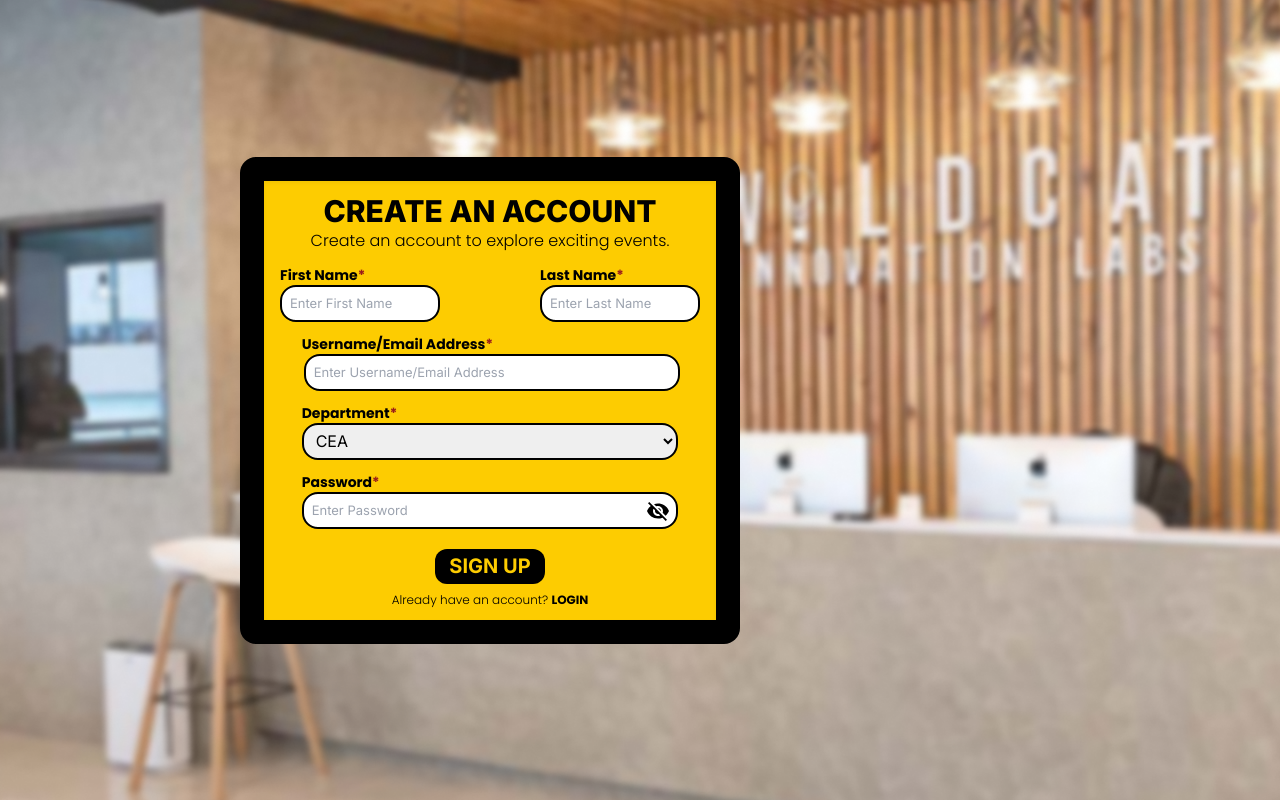
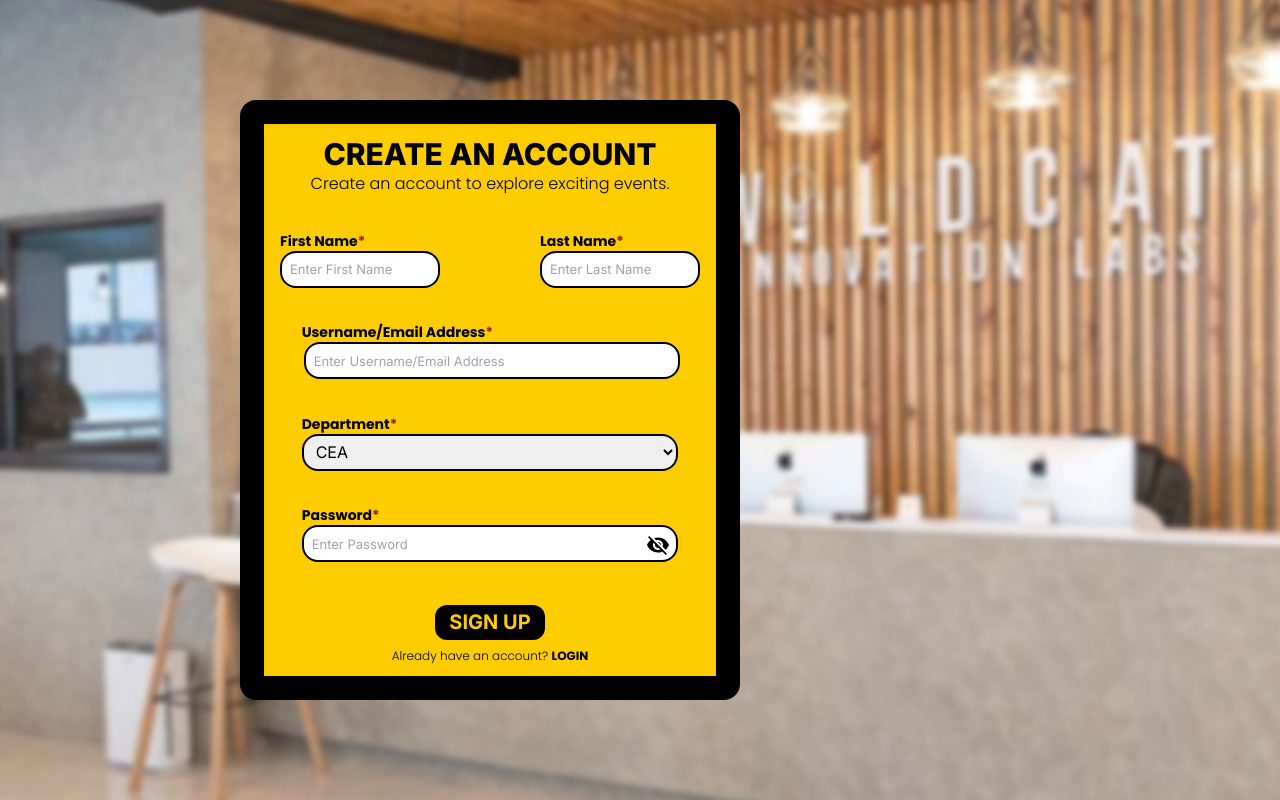
Before and after one commit to MarkJoseph12345/TestDeployForEventEase, a Next.js app: page /signup in a window 1280 px wide. Built offline with nearby package versions, Linux system fonts and the light colour scheme.

Commit message:
WAAAAAAAAAHH

```diff
--- a/src/app/login/page.tsx
+++ b/src/app/login/page.tsx
@@ -66,7 +66,7 @@ const Login = () => {
     };
     return (
         <div className="bg-cover bg-no-repeat bg-center bg-[url('/BG.png')] h-screen w-screen flex items-center lg:justify-end justify-center lg:px-60">
-           <div className={`h-[400px] w-[450px] bg-black rounded-2xl lg:p-6 p-4  `}>
+           <div className={`h-[400px] w-[450px] bg-black rounded-2xl lg:p-6 p-4  absolute top-[10%]`}>
                 <form onSubmit={handleLoginSubmit} method="post" className="bg-customYellow w-full h-full flex flex-col items-center gap-3 justify-between py-3 ">
                     <div className="flex flex-col items-center">
                         <h1 className="text-4xl font-extrabold">WELCOME!</h1>
--- a/src/app/signup/page.tsx
+++ b/src/app/signup/page.tsx
@@ -205,8 +205,8 @@ const SignUp = () => {
     };
     return (
         <div className="bg-cover bg-no-repeat bg-center bg-[url('/BG.png')] h-screen w-screen flex items-center lg:justify-start justify-center lg:px-60">
-            <div className={`w-[500px] bg-black rounded-2xl lg:p-6 p-4`} >
-                <form onSubmit={handleSubmit} method="post" className="bg-customYellow  flex flex-col items-center justify-between py-3 gap-3 shadow-inner">
+            <div className={`h-[600px] w-[500px] bg-black rounded-2xl lg:p-6 p-4 absolute`} >
+                <form onSubmit={handleSubmit} method="post" className="bg-customYellow h-full w-full flex flex-col items-center justify-between py-3 gap-5 shadow-inner">
                     <div className="flex flex-col items-center">
                         <h1 className="text-3xl font-extrabold">CREATE AN ACCOUNT</h1>
                         <p className="font-poppins font-light">Create an account to explore exciting events.</p>
```
